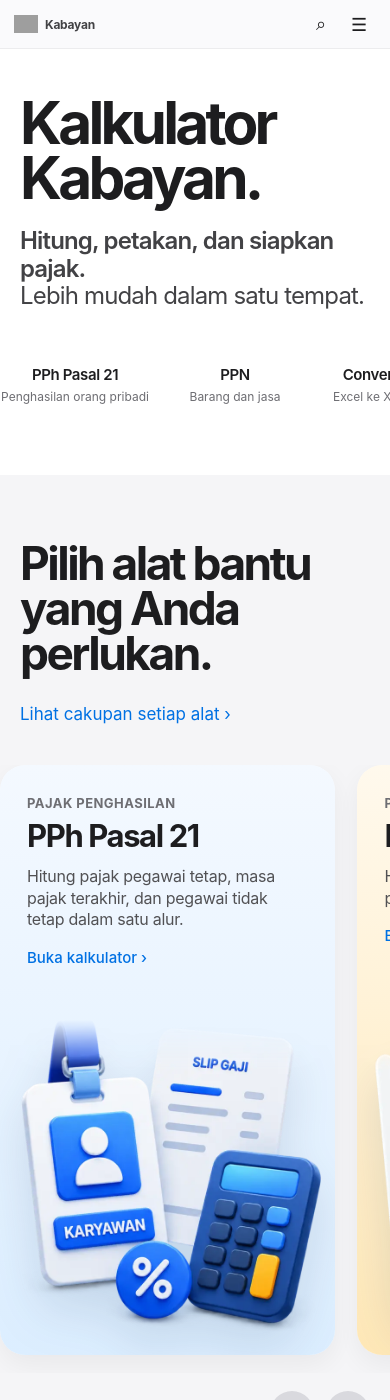
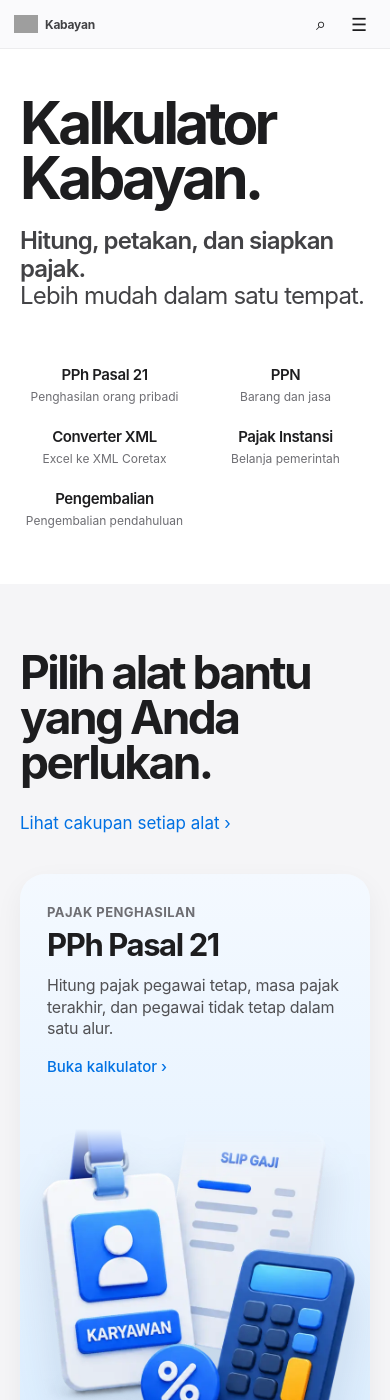
Before and after one commit to dhaniswara86/dhaniswara86.github.io, a Jekyll site: the page kalkulator.html, which Jekyll copies as it is, in a window 390 px wide and 1400 px high. Built offline with Jekyll 4.4.1, drawn with Linux system fonts in a browser that asks for light colours; some of the changed text lies outside the part shown; grey boxes are pictures that could not be loaded.

Commit message:
Add files via upload

```diff
--- a/kalkulator.html
+++ b/kalkulator.html
@@ -137,31 +137,29 @@
       margin: 0 auto;
       padding: 0 24px 8px;
       display: grid;
-      grid-auto-flow: column;
-      grid-auto-columns: minmax(170px, 1fr);
+      grid-template-columns: repeat(5, minmax(0, 1fr));
       gap: 22px;
-      overflow-x: auto;
-      overscroll-behavior-inline: contain;
-      scroll-snap-type: x proximity;
-      scrollbar-width: none;
     }
-    .category-rail::-webkit-scrollbar { display: none; }
     .category-item {
       min-width: 0;
       text-align: center;
-      scroll-snap-align: start;
       outline: none;
     }
     .category-visual {
-      width: 108px;
-      height: 108px;
+      width: 118px;
+      height: 118px;
       margin: 0 auto 12px;
       position: relative;
       overflow: hidden;
-      border-radius: 24px;
+      border-radius: 28px;
+      background: #eef6ff;
       transition: transform 0.28s cubic-bezier(0.2, 0.8, 0.2, 1);
       box-shadow: 0 10px 26px rgba(34, 61, 104, 0.11);
     }
+    .category-item:nth-child(2) .category-visual { background: #fff3d5; }
+    .category-item:nth-child(3) .category-visual { background: linear-gradient(145deg, #123d72, #087cb4); }
+    .category-item:nth-child(4) .category-visual { background: #eef4fb; }
+    .category-item:nth-child(5) .category-visual { background: #e3faef; }
     .category-icon {
       position: absolute;
       inset: 0;
@@ -186,7 +184,7 @@
     }
     .category-note { display: block; margin-top: 5px; color: var(--muted); font-size: 12px; }
 
-    .lineup-section { padding: 88px 0 94px; overflow: hidden; background: var(--soft); }
+    .lineup-section { padding: 88px 0 94px; background: var(--soft); }
     .section-head {
       width: min(var(--max), 100%);
       margin: 0 auto 34px;
@@ -209,25 +207,21 @@
     .lineup-shell { position: relative; width: min(var(--max), 100%); margin: 0 auto; }
     .lineup-track {
       display: grid;
-      grid-auto-flow: column;
-      grid-auto-columns: minmax(340px, 410px);
+      grid-template-columns: repeat(6, minmax(0, 1fr));
       gap: 22px;
-      padding: 0 24px 18px;
-      overflow-x: auto;
-      scroll-snap-type: x mandatory;
-      overscroll-behavior-inline: contain;
-      scrollbar-width: none;
+      padding: 0 24px;
     }
-    .lineup-track::-webkit-scrollbar { display: none; }
     .lineup-card {
       position: relative;
+      grid-column: span 2;
       min-height: 610px;
       overflow: hidden;
       border-radius: var(--radius);
-      scroll-snap-align: start;
       box-shadow: 0 10px 28px rgba(0, 0, 0, 0.055);
       transition: transform 0.28s cubic-bezier(0.2, 0.8, 0.2, 1), box-shadow 0.28s ease;
     }
+    .lineup-card:nth-child(4) { grid-column: 2 / span 2; }
+    .lineup-card:nth-child(5) { grid-column: 4 / span 2; }
     .lineup-card:hover { transform: translateY(-5px); box-shadow: 0 18px 40px rgba(0, 0, 0, 0.085); }
     .lineup-card:focus-visible { outline: 3px solid rgba(0, 113, 227, 0.45); outline-offset: 4px; }
     .card-copy { position: relative; z-index: 4; padding: 34px 32px 0; }
@@ -291,31 +285,6 @@
     .card-xml .card-link { color: #ffffff; }
     .card-government { background: linear-gradient(180deg, #f8fbff, #e5effb); }
     .card-refund { background: linear-gradient(180deg, #f0fff9, #d1f6e8); }
-    .scroll-controls {
-      width: min(var(--max), 100%);
-      margin: 18px auto 0;
-      padding: 0 24px;
-      display: flex;
-      justify-content: flex-end;
-      gap: 12px;
-    }
-    .scroll-button {
-      width: 44px;
-      height: 44px;
-      border: 0;
-      border-radius: 50%;
-      background: #d9d9de;
-      color: var(--ink);
-      display: grid;
-      place-items: center;
-      font-size: 26px;
-      line-height: 1;
-      cursor: pointer;
-      transition: background 0.2s ease, transform 0.2s ease;
-    }
-    .scroll-button:hover { background: #c9c9cf; transform: scale(1.03); }
-    .scroll-button:disabled { opacity: 0.42; cursor: default; transform: none; }
-
     .detail-section { padding: 92px 24px; background: #ffffff; }
     .detail-inner { width: min(var(--max), 100%); margin: 0 auto; }
     .detail-head { max-width: 960px; margin-bottom: 48px; }
@@ -410,6 +379,18 @@
     .footer-links { display: flex; gap: 18px; }
     .footer-links a:hover { color: var(--blue); }
 
+    @media (max-width: 1080px) {
+      .category-rail { grid-template-columns: repeat(3, minmax(0, 1fr)); }
+      .lineup-track { grid-template-columns: repeat(2, minmax(0, 1fr)); }
+      .lineup-card,
+      .lineup-card:nth-child(4) { grid-column: auto; }
+      .lineup-card:nth-child(5) {
+        grid-column: 1 / -1;
+        width: calc(50% - 11px);
+        justify-self: center;
+      }
+    }
+
     @media (max-width: 900px) {
       .desktop-menu { display: none; }
       .menu-toggle { display: grid; }
@@ -425,16 +406,18 @@
       .hero h1 { font-size: clamp(50px, 15vw, 68px); }
       .hero-sub { font-size: 24px; }
       .category-nav { padding-bottom: 48px; }
-      .category-rail { grid-auto-columns: 150px; padding-inline: 20px; gap: 10px; }
+      .category-rail { grid-template-columns: repeat(2, minmax(0, 1fr)); padding-inline: 20px; gap: 24px 12px; }
       .section-head { align-items: flex-start; flex-direction: column; padding-inline: 20px; }
       .section-head h2 { font-size: 46px; }
       .lineup-section { padding: 66px 0 72px; }
-      .lineup-track { grid-auto-columns: min(86vw, 380px); padding-inline: 20px; }
+      .lineup-track { grid-template-columns: 1fr; padding-inline: 20px; }
+      .lineup-card,
+      .lineup-card:nth-child(4),
+      .lineup-card:nth-child(5) { grid-column: auto; width: auto; }
       .lineup-card { min-height: 590px; }
       .card-copy { padding: 30px 27px 0; }
       .card-copy h3 { font-size: 31px; }
       .card-copy p { font-size: 16px; }
-      .scroll-controls { padding-inline: 20px; }
       .detail-section { padding: 68px 20px; }
       .detail-head h2 { font-size: 44px; }
       .detail-head p { font-size: 18px; }
@@ -531,7 +514,7 @@
       </div>
 
       <div class="lineup-shell">
-        <div class="lineup-track" id="lineupTrack" tabindex="0" aria-label="Pilihan kalkulator Kabayan">
+        <div class="lineup-track" aria-label="Pilihan kalkulator Kabayan">
           <a class="lineup-card card-pph21" data-link="pph21" href="kalkulator-pasal21.html">
             <div class="card-copy">
               <span class="card-kicker">Pajak Penghasilan</span>
@@ -584,10 +567,6 @@
         </div>
       </div>
 
-      <div class="scroll-controls" aria-label="Kontrol carousel">
-        <button class="scroll-button" id="lineupPrev" type="button" aria-label="Geser ke kiri">‹</button>
-        <button class="scroll-button" id="lineupNext" type="button" aria-label="Geser ke kanan">›</button>
-      </div>
     </section>
 
     <section class="detail-section" id="rincian">
@@ -704,31 +683,6 @@
       });
     }
 
-    const track = document.getElementById("lineupTrack");
-    const prev = document.getElementById("lineupPrev");
-    const next = document.getElementById("lineupNext");
-
-    function updateScrollButtons() {
-      if (!track || !prev || !next) return;
-      const maxScroll = track.scrollWidth - track.clientWidth;
-      prev.disabled = track.scrollLeft <= 4;
-      next.disabled = track.scrollLeft >= maxScroll - 4;
-    }
-
-    function moveTrack(direction) {
-      if (!track) return;
-      const card = track.querySelector(".lineup-card");
-      const gap = 22;
-      const distance = card ? card.getBoundingClientRect().width + gap : 400;
-      track.scrollBy({ left: direction * distance, behavior: "smooth" });
-    }
-
-    prev?.addEventListener("click", () => moveTrack(-1));
-    next?.addEventListener("click", () => moveTrack(1));
-    track?.addEventListener("scroll", updateScrollButtons, { passive: true });
-    window.addEventListener("resize", updateScrollButtons);
-    updateScrollButtons();
-
     const contactEmailButton = document.getElementById("contactEmailButton");
     if (contactEmailButton) {
       const subject = "Masukan untuk Pengembangan Kalkulator Kabayan";
```
